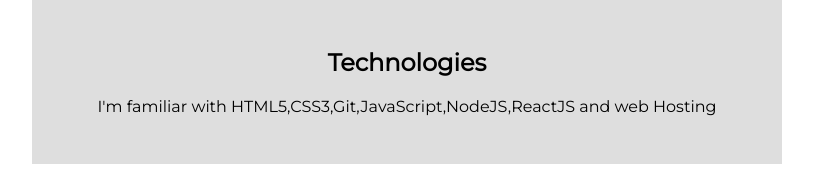
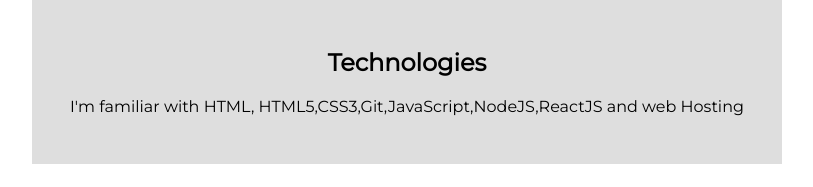
Before and after one commit to abhis0858/Portfolio, a plain HTML site: page index.html in a window 1280 px wide. Shown: the part 558-745 px from the top of the page, without its empty margins (233-1046 px from the left). Drawn offline with Linux system fonts and the light colour scheme.

Commit message:
Added text

```diff
--- a/index.html
+++ b/index.html
@@ -30,7 +30,7 @@
          -->
     <section class="sec-pad ow">
         <h1>Technologies</h1>
-        <p> I'm familiar with HTML5,CSS3,Git,JavaScript,NodeJS,ReactJS and web Hosting</p>
+        <p> I'm familiar with HTML, HTML5,CSS3,Git,JavaScript,NodeJS,ReactJS and web Hosting</p>
     </section>
 
     <section class="sec-pad">
```
